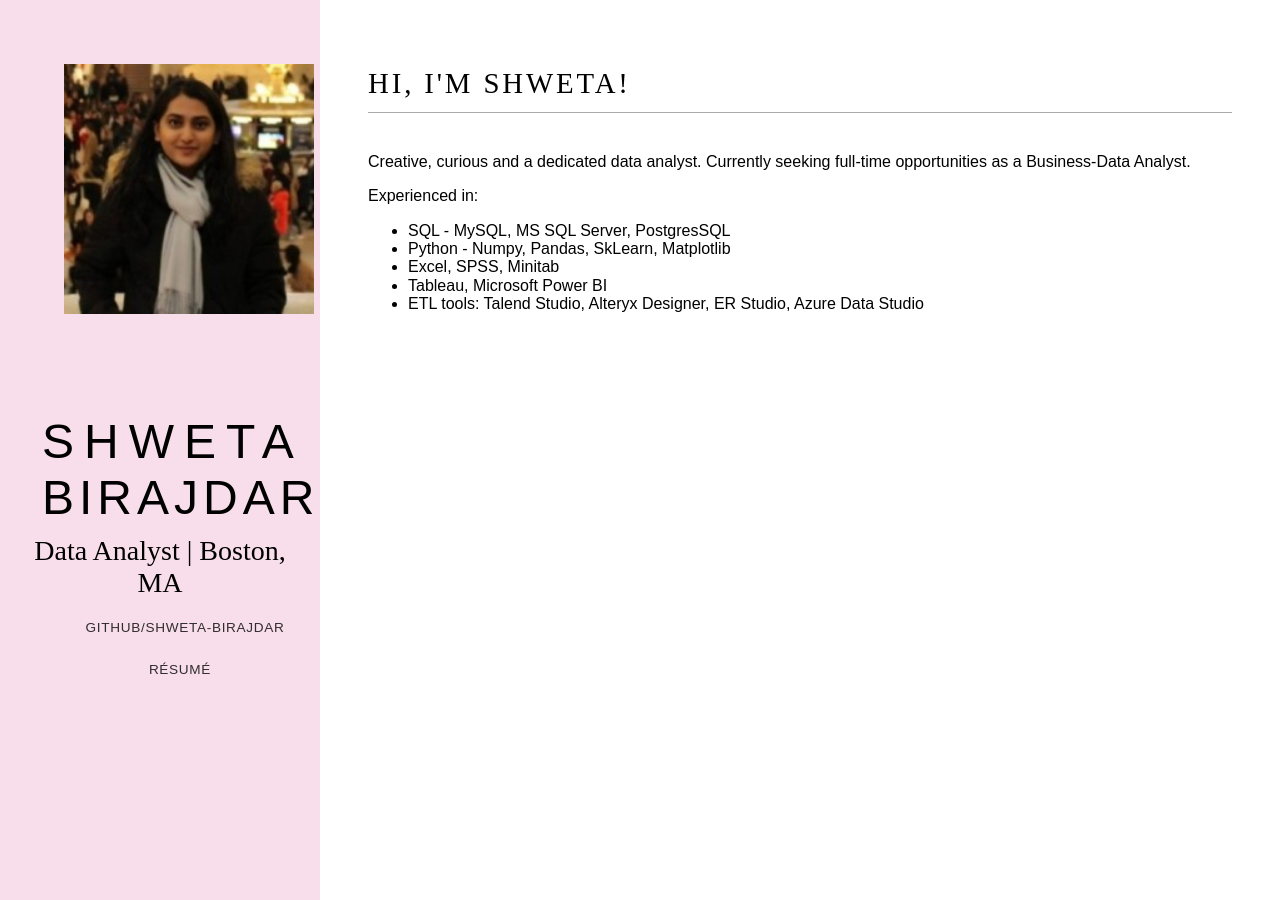
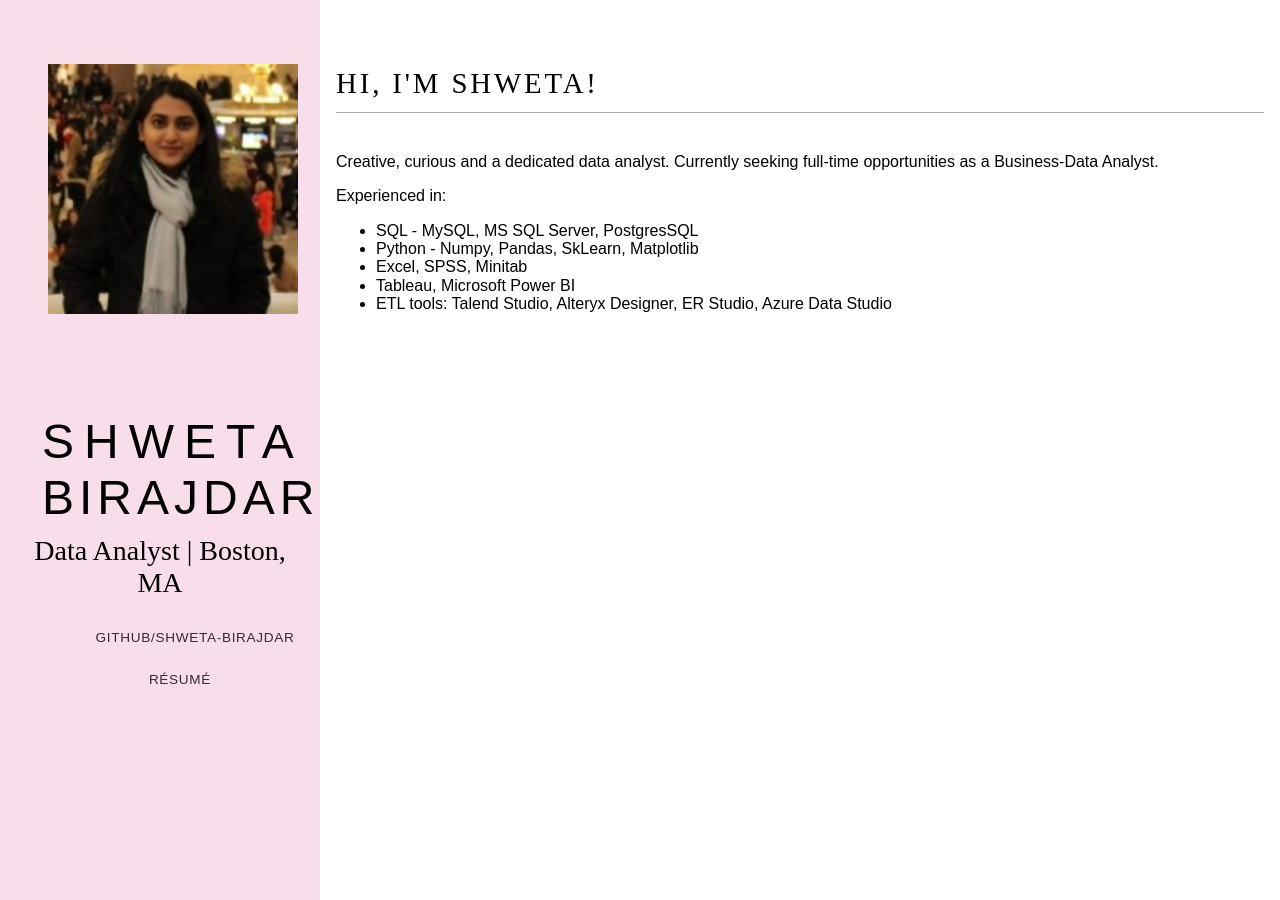
Before and after one commit to shweta-birajdar/shweta-birajdar.github.io, a Jekyll site: the page built from index.html, in a window 1280 px wide. Built offline with Jekyll 4.4.1, drawn with Linux system fonts in a browser that asks for light colours; nearby versions of some CDN libraries; some web fonts are replaced.

Commit message:
Update main.css

```diff
--- a/css/main.css
+++ b/css/main.css
@@ -143,7 +143,7 @@ pre {
 }
 
 .nav-list {
-    margin: 0;
+    margin: 10px;
     padding: 10;
     list-style: none;
 }
@@ -256,7 +256,7 @@ pre {
 
 @media (min-width: 48em) {
     .content {
-        padding: 2em 3em 0;
+        padding: 2em 3em auto;
         margin-left: 25%;
     }
     .header {
@@ -270,7 +270,7 @@ pre {
     }
     img {
         margin-top: 4em;
-        margin-left: 4em;
+        margin-left: 3em;
         width: 250px;
         float: center;
     }
```
